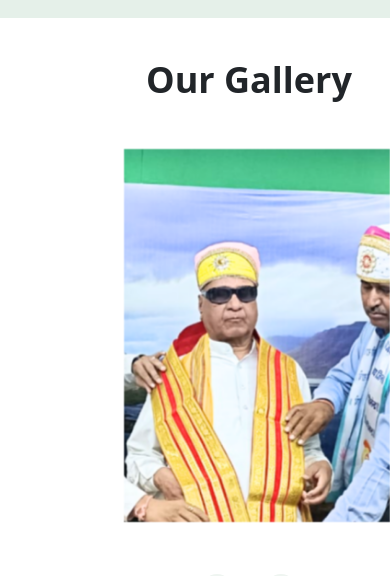
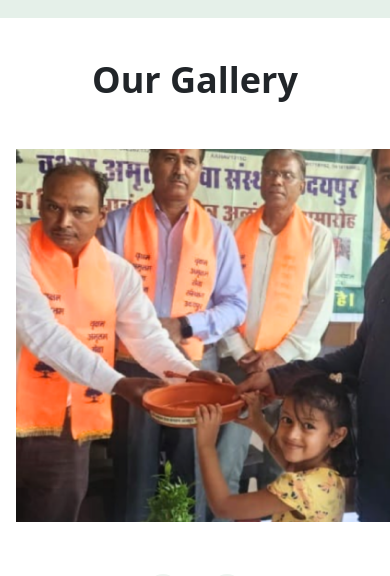
Before and after one commit to Navansh/vrixam-web, a React (Create React App) app: page / in a window 390 px wide. Shown: the part 6120-6696 px from the top of the page. Built offline with nearby package versions, Linux system fonts and the light colour scheme.

Commit message:
gallery-sm-optimised

```diff
--- a/src/App.css
+++ b/src/App.css
@@ -323,6 +323,9 @@ body {
   height: 100%;
   object-fit: cover;
 }
+.car-2 {
+  display: none !important;
+}
 @media screen and (min-width: 1440px) {
   .carousel-indicators {
     right: 170px !important;
@@ -350,6 +353,22 @@ body {
   .donate-btn {
     display: flex;
     width: 110px;
+  }
+  .car-1 {
+    display: none !important;
+  }
+  .car-2 {
+    display: flex !important;
+  }
+  .awards-header {
+    position: static;
+    background: white;
+    width: 90vw;
+    text-align: center;
+  }
+  .gallery-full {
+    padding-left: 0;
+    margin: 0 auto;
   }
 }
 
--- a/src/components/Gallery.jsx
+++ b/src/components/Gallery.jsx
@@ -6,16 +6,12 @@ import { AiOutlineLeft, AiOutlineRight } from "react-icons/ai";
 const responsive = {
   superLargeDesktop: {
     // the naming can be any, depends on you.
-    breakpoint: { max: 4000, min: 1000 },
+    breakpoint: { max: 4000, min: 768 },
     items: 2,
   },
 
   tablet: {
-    breakpoint: { max: 1000, min: 600 },
-    items: 1,
-  },
-  mobile: {
-    breakpoint: { max: 600, min: 0 },
+    breakpoint: { max: 768, min: 0 },
     items: 1,
   },
 };
@@ -49,7 +45,7 @@ const Gallery = () => {
         <h3>Our Gallery</h3>
       </div>
       <Carousel
-        className='carousel-gallery'
+        className='carousel-gallery car-1'
         swipeable={true}
         arrows={false}
         renderButtonGroupOutside={true}
@@ -146,6 +142,105 @@ const Gallery = () => {
         </div> */}
         </div>
       </Carousel>
+
+      <Carousel
+        className='carousel-gallery car-2'
+        swipeable={true}
+        arrows={false}
+        renderButtonGroupOutside={true}
+        customButtonGroup={<ButtonGroup />}
+        draggable={false}
+        autoPlay={true}
+        responsive={responsive}
+        infinite={true}
+        slidesToSlide={1}
+      >
+        <div className=' why-cards'>
+          <div className='card-img'>
+            <img src='../assets/Gallery-1.png' alt='' />
+          </div>
+          {/* <div className='card-container'>
+          <p>
+
+          </p>
+        </div> */}
+        </div>
+
+        <div className='why-cards'>
+          <div className='card-img'>
+            <img src='../assets/Gallery-2.png' alt='' />
+          </div>
+          {/* <div className='card-container'>
+          <p>
+
+          </p>
+        </div> */}
+        </div>
+        <div className='why-cards'>
+          <div className='card-img'>
+            <img src='../assets/Gallery-3.png' alt='' />
+          </div>
+          {/* <div className='card-container'>
+          <p>
+
+          </p>
+        </div> */}
+        </div>
+        <div className='why-cards'>
+          <div className='card-img'>
+            <img src='../assets/Gallery-4.png' alt='' />
+          </div>
+          {/* <div className='card-container'>
+          <p>
+
+          </p>
+        </div> */}
+        </div>
+
+        <div className=' why-cards'>
+          <div className='card-img'>
+            <img src='../assets/Gallery-5.png' alt='' />
+          </div>
+          {/* <div className='card-container'>
+          <p>
+
+          </p>
+        </div> */}
+        </div>
+
+        <div className=' why-cards'>
+          <div className='card-img'>
+            <img src='../assets/Gallery-6.png' alt='' />
+          </div>
+          {/* <div className='card-container'>
+          <p>
+
+          </p>
+        </div> */}
+        </div>
+
+        <div className='why-cards'>
+          <div className='card-img'>
+            <img src='../assets/Gallery-7.png' alt='' />
+          </div>
+          {/* <div className='card-container'>
+          <p>
+
+          </p>
+        </div> */}
+        </div>
+
+        <div className='why-cards'>
+          <div className='card-img'>
+            <img src='../assets/Gallery-8.png' alt='' />
+          </div>
+          {/* <div className='card-container'>
+          <p>
+
+          </p>
+        </div> */}
+        </div>
+      </Carousel>
     </div>
   );
 };
```
